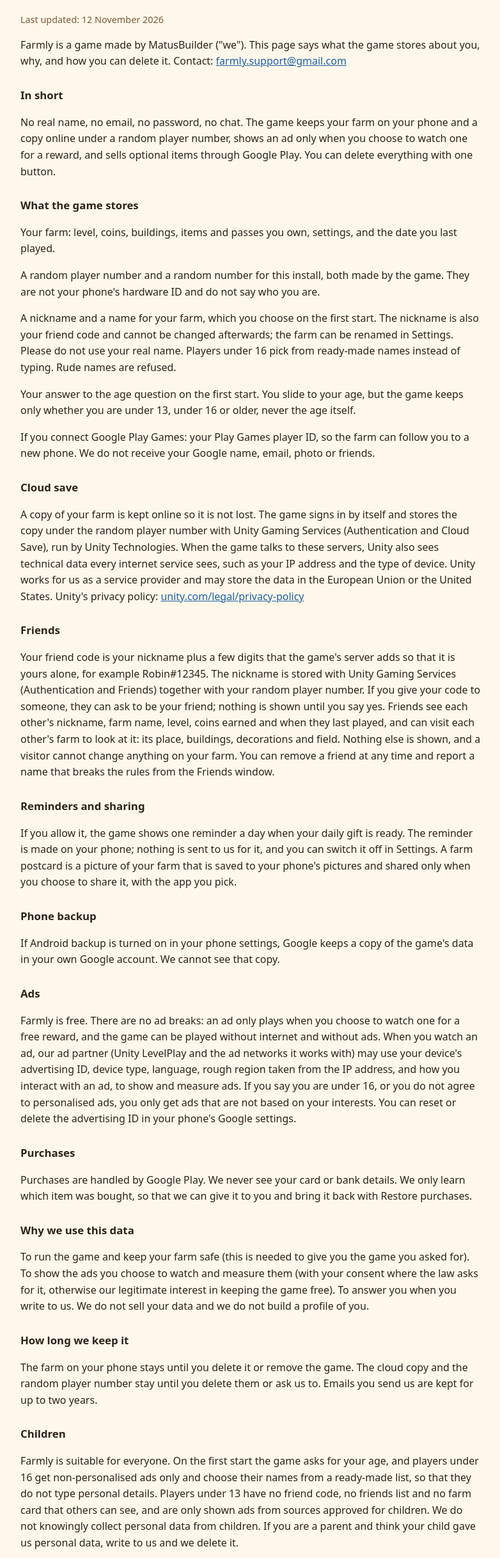
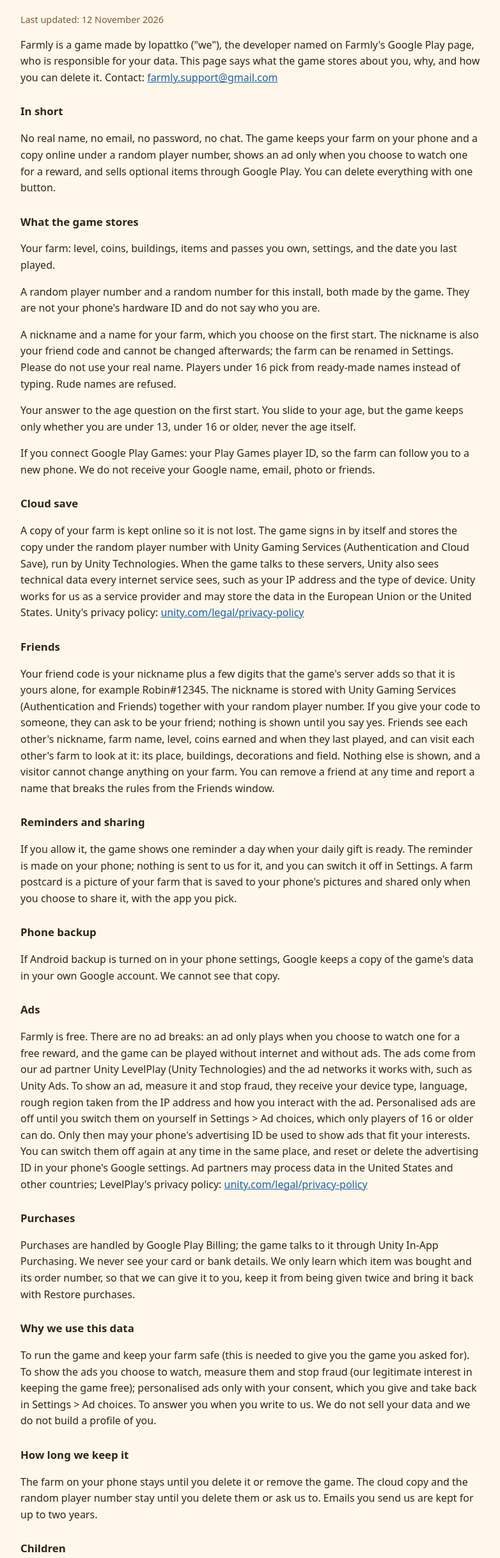
Before and after one commit to buildersk/Farmly, a plain HTML site: page index.html in a window 1280 px wide. Shown: the part 125-2560 px from the top of the page at 64% size, without its empty margins (248-1030 px from the left). Drawn offline with Linux system fonts and the light colour scheme.

Commit message:
Privacy policy: developer lopattko, ad choices opt-in, Families ads; credits with licences

```diff
--- a/index.html
+++ b/index.html
@@ -1,7 +1,7 @@
 <!DOCTYPE html><html lang="en"><head><meta charset="utf-8"><meta name="viewport" content="width=device-width,initial-scale=1"><title>Farmly - Privacy Policy</title>
 <style>body{font-family:system-ui,sans-serif;max-width:720px;margin:0 auto;padding:24px;line-height:1.6;color:#2e2218;background:#fff8ea}h1{color:#3a7f3a}h2{font-size:1.05rem;margin-top:1.6em}a{color:#1d5fa8}nav{margin-bottom:1.5em;font-size:.95rem}.d{color:#7a5a3a;font-size:.9rem}</style></head>
 <body><nav><a href="privacy.html">Privacy Policy</a> · <a href="terms.html">Terms of Use</a> · <a href="refunds.html">Refunds</a> · <a href="delete.html">Delete my data</a> · <a href="credits.html">Credits</a></nav><h1>Farmly - Privacy Policy</h1><p class="d">Last updated: 12 November 2026</p>
-<p>Farmly is a game made by MatusBuilder (&quot;we&quot;). This page says what the game stores about you, why, and how you can delete it. Contact: <a href="mailto:farmly.support@gmail.com">farmly.support@gmail.com</a></p>
+<p>Farmly is a game made by lopattko (&quot;we&quot;), the developer named on Farmly&#x27;s Google Play page, who is responsible for your data. This page says what the game stores about you, why, and how you can delete it. Contact: <a href="mailto:farmly.support@gmail.com">farmly.support@gmail.com</a></p>
 <h2>In short</h2>
 <p>No real name, no email, no password, no chat. The game keeps your farm on your phone and a copy online under a random player number, shows an ad only when you choose to watch one for a reward, and sells optional items through Google Play. You can delete everything with one button.</p>
 <h2>What the game stores</h2>
@@ -15,15 +15,15 @@
 <h2>Phone backup</h2>
 <p>If Android backup is turned on in your phone settings, Google keeps a copy of the game&#x27;s data in your own Google account. We cannot see that copy.</p>
 <h2>Ads</h2>
-<p>Farmly is free. There are no ad breaks: an ad only plays when you choose to watch one for a free reward, and the game can be played without internet and without ads. When you watch an ad, our ad partner (Unity LevelPlay and the ad networks it works with) may use your device&#x27;s advertising ID, device type, language, rough region taken from the IP address, and how you interact with an ad, to show and measure ads. If you say you are under 16, or you do not agree to personalised ads, you only get ads that are not based on your interests. You can reset or delete the advertising ID in your phone&#x27;s Google settings.</p>
+<p>Farmly is free. There are no ad breaks: an ad only plays when you choose to watch one for a free reward, and the game can be played without internet and without ads. The ads come from our ad partner Unity LevelPlay (Unity Technologies) and the ad networks it works with, such as Unity Ads. To show an ad, measure it and stop fraud, they receive your device type, language, rough region taken from the IP address and how you interact with the ad. Personalised ads are off until you switch them on yourself in Settings &gt; Ad choices, which only players of 16 or older can do. Only then may your phone&#x27;s advertising ID be used to show ads that fit your interests. You can switch them off again at any time in the same place, and reset or delete the advertising ID in your phone&#x27;s Google settings. Ad partners may process data in the United States and other countries; LevelPlay&#x27;s privacy policy: <a href="https://unity.com/legal/privacy-policy">unity.com/legal/privacy-policy</a></p>
 <h2>Purchases</h2>
-<p>Purchases are handled by Google Play. We never see your card or bank details. We only learn which item was bought, so that we can give it to you and bring it back with Restore purchases.</p>
+<p>Purchases are handled by Google Play Billing; the game talks to it through Unity In-App Purchasing. We never see your card or bank details. We only learn which item was bought and its order number, so that we can give it to you, keep it from being given twice and bring it back with Restore purchases.</p>
 <h2>Why we use this data</h2>
-<p>To run the game and keep your farm safe (this is needed to give you the game you asked for). To show the ads you choose to watch and measure them (with your consent where the law asks for it, otherwise our legitimate interest in keeping the game free). To answer you when you write to us. We do not sell your data and we do not build a profile of you.</p>
+<p>To run the game and keep your farm safe (this is needed to give you the game you asked for). To show the ads you choose to watch, measure them and stop fraud (our legitimate interest in keeping the game free); personalised ads only with your consent, which you give and take back in Settings &gt; Ad choices. To answer you when you write to us. We do not sell your data and we do not build a profile of you.</p>
 <h2>How long we keep it</h2>
 <p>The farm on your phone stays until you delete it or remove the game. The cloud copy and the random player number stay until you delete them or ask us to. Emails you send us are kept for up to two years.</p>
 <h2>Children</h2>
-<p>Farmly is suitable for everyone. On the first start the game asks for your age, and players under 16 get non-personalised ads only and choose their names from a ready-made list, so that they do not type personal details. Players under 13 have no friend code, no friends list and no farm card that others can see, and are only shown ads from sources approved for children. We do not knowingly collect personal data from children. If you are a parent and think your child gave us personal data, write to us and we delete it.</p>
+<p>Farmly is suitable for everyone. On the first start the game asks for your age, and players under 16 never get personalised ads and choose their names from a ready-made list, so that they do not type personal details. Players under 13 have no friend code, no friends list and no farm card that others can see; their ads come only from ad networks that have certified to Google Play that they follow its Families policy, the ads are marked as being for a child, and the advertising ID is not used. We do not knowingly collect personal data from children. If you are a parent and think your child gave us personal data, write to us and we delete it.</p>
 <h2>Delete your data</h2>
 <p>In the game: Settings &gt; Delete my data. This erases the farm on your phone, the copy in the cloud and the random player number, and the game starts from the beginning. Uninstalling the game removes only what is on the phone.</p><p>If the game is no longer installed: write to <a href="mailto:farmly.support@gmail.com">farmly.support@gmail.com</a> with the subject &quot;Delete my data&quot; and your support code (Settings &gt; Cloud save), or tell us that you connected Google Play Games. We delete the cloud copy within 30 days. Without the support code or a Google Play Games connection we cannot tell which farm is yours, because we do not know who you are.</p>
 <h2>Your rights</h2>
```
Also changed, not shown: credits.html (+6 -4 lines), delete.html (+1 -1 lines), privacy.html (+5 -5 lines), terms.html (+2 -2 lines).
